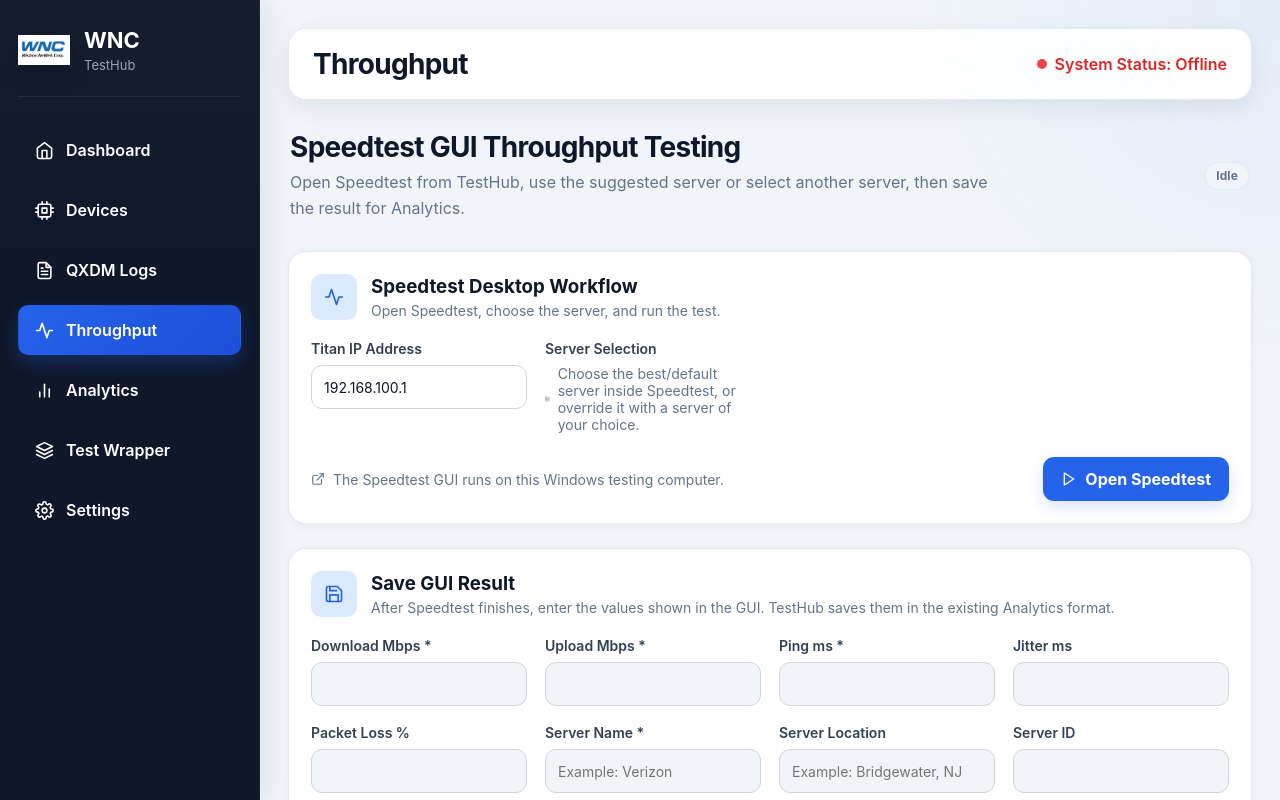
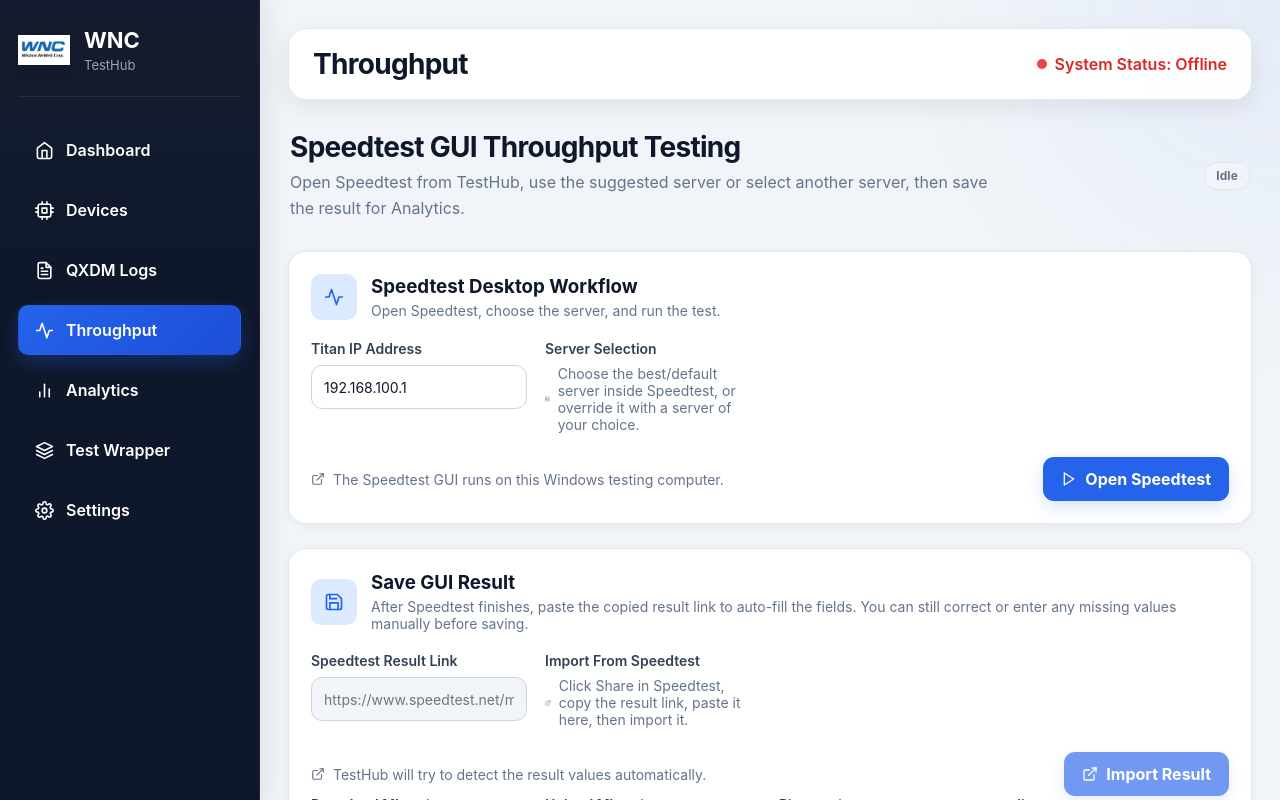
Before and after one commit to Tartarsq/wnc-testhub, a React app in the folder frontend/: page /throughput in a window 1280 px wide. Shown: the top 800 px of the page. Built offline with nearby package versions, Linux system fonts and the light colour scheme; no server answers; the HTML template or start-up script is replaced by a standard one.

Commit message:
fixing throughput to make better

```diff
--- a/frontend/src/pages/Throughput.jsx
+++ b/frontend/src/pages/Throughput.jsx
@@ -39,6 +39,8 @@
 
   const [isLaunching, setIsLaunching] = useState(false)
   const [isSaving, setIsSaving] = useState(false)
+  const [speedtestResultUrl, setSpeedtestResultUrl] = useState('')
+  const [isImporting, setIsImporting] = useState(false)
 
   const pollingRef = useRef(null)
 
@@ -173,6 +175,71 @@
 
   const optionalNumber = (value) =>
     value === '' ? null : Number(value)
+
+  const handleImportResultLink = async () => {
+    if (!speedtestResultUrl.trim() || isImporting) {
+      return
+    }
+
+    setError('')
+    setIsImporting(true)
+    setMessage('Importing Speedtest result...')
+
+    try {
+      const response = await api.post(
+        '/throughput/gui/import-link',
+        {
+          result_url: speedtestResultUrl.trim(),
+        }
+      )
+
+      const imported = response.data?.result ?? {}
+
+      if (imported.download_mbps != null) {
+        setDownloadMbps(String(imported.download_mbps))
+      }
+
+      if (imported.upload_mbps != null) {
+        setUploadMbps(String(imported.upload_mbps))
+      }
+
+      if (imported.ping_ms != null) {
+        setPingMs(String(imported.ping_ms))
+      }
+
+      if (imported.ping_jitter_ms != null) {
+        setJitterMs(String(imported.ping_jitter_ms))
+      }
+
+      if (imported.packet_loss_percent != null) {
+        setPacketLoss(String(imported.packet_loss_percent))
+      }
+
+      if (imported.server_name) {
+        setServerName(imported.server_name)
+      }
+
+      if (imported.server_location) {
+        setServerLocation(imported.server_location)
+      }
+
+      setResultUrl(speedtestResultUrl.trim())
+
+      setMessage(
+        response.data?.message ||
+          'Speedtest result import finished.'
+      )
+    } catch (requestError) {
+      setError(
+        requestError.response?.data?.detail ||
+          requestError.message ||
+          'Unable to import the Speedtest result.'
+      )
+      setMessage('Speedtest result import failed.')
+    } finally {
+      setIsImporting(false)
+    }
+  }
 
   const handleSaveResult = async () => {
     if (!jobId || isSaving) {
@@ -354,10 +421,62 @@
             <div>
               <h3>Save GUI Result</h3>
               <p>
-                After Speedtest finishes, enter the values shown in the
-                GUI. TestHub saves them in the existing Analytics format.
+                After Speedtest finishes, paste the copied result link
+                to auto-fill the fields. You can still correct or enter
+                any missing values manually before saving.
               </p>
             </div>
+          </div>
+
+          <div className="configuration-grid">
+            <label className="form-field">
+              <span>Speedtest Result Link</span>
+              <input
+                type="text"
+                value={speedtestResultUrl}
+                onChange={(event) =>
+                  setSpeedtestResultUrl(event.target.value)
+                }
+                disabled={!resultEntryEnabled || isImporting}
+                placeholder="https://www.speedtest.net/my-result/d/..."
+              />
+            </label>
+
+            <div className="form-field">
+              <span>Import From Speedtest</span>
+              <div className="configuration-note">
+                <FiExternalLink />
+                <span>
+                  Click Share in Speedtest, copy the result link,
+                  paste it here, then import it.
+                </span>
+              </div>
+            </div>
+          </div>
+
+          <div className="configuration-footer">
+            <div className="configuration-note">
+              <FiExternalLink />
+              <span>
+                TestHub will try to detect the result values automatically.
+              </span>
+            </div>
+
+            <button
+              type="button"
+              className="start-throughput-button"
+              onClick={handleImportResultLink}
+              disabled={
+                !resultEntryEnabled ||
+                isImporting ||
+                speedtestResultUrl.trim() === ''
+              }
+            >
+              <FiExternalLink />
+              {isImporting
+                ? 'Importing...'
+                : 'Import Result'}
+            </button>
           </div>
 
           <div className="configuration-grid">
```
